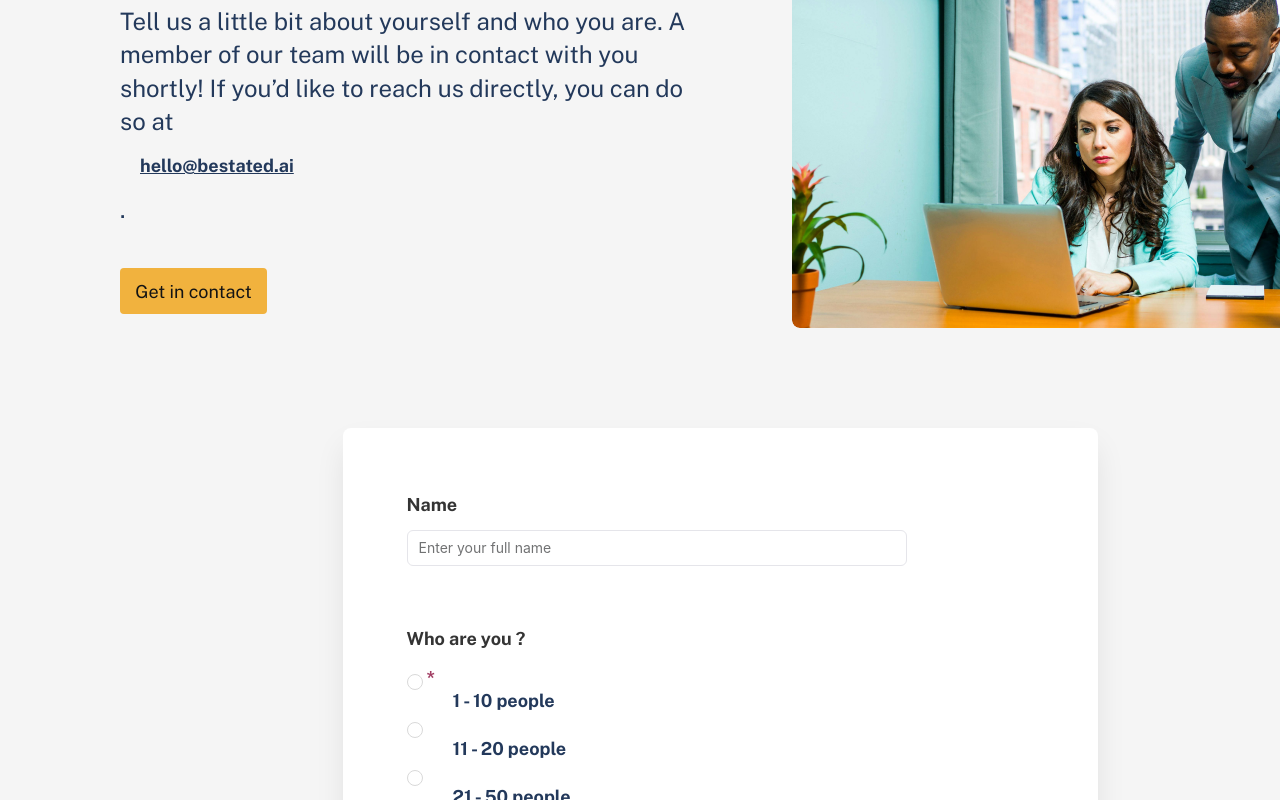
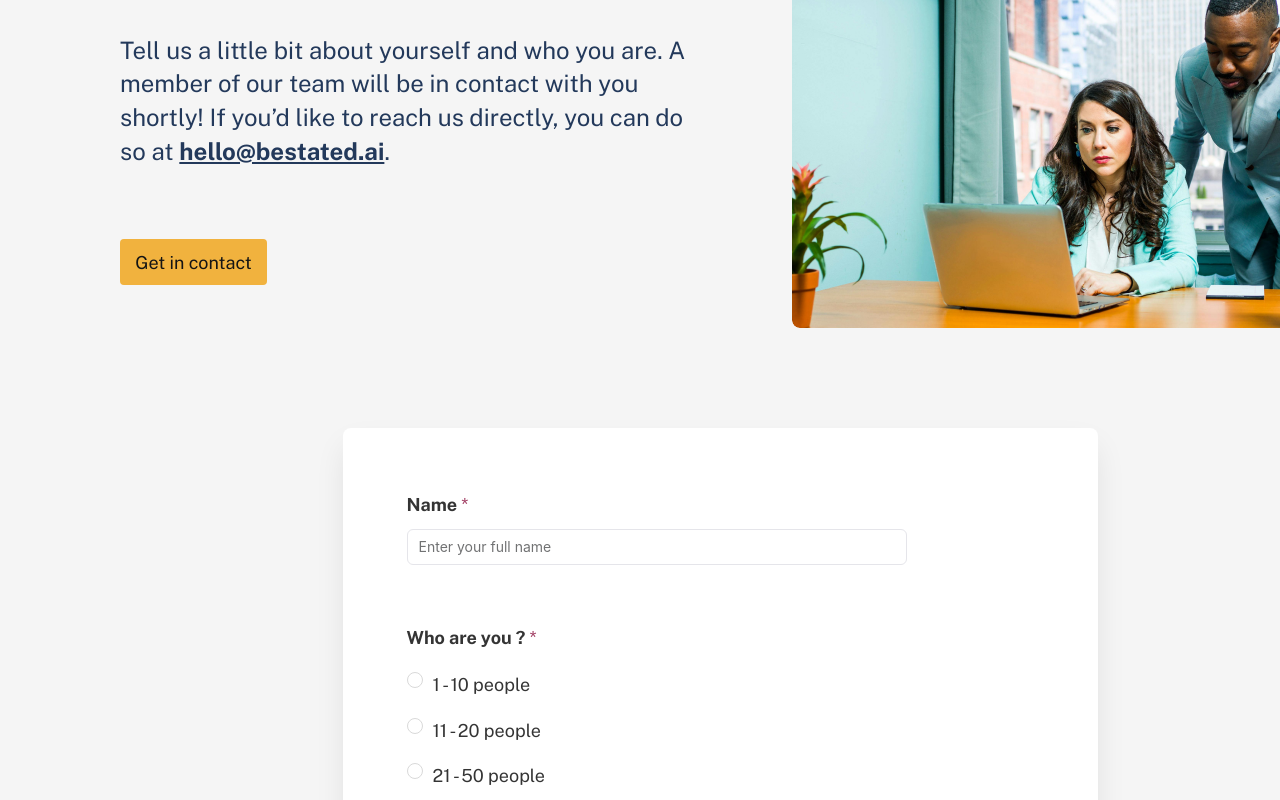
Before and after one commit to chenathy/besated-org, a React app: page /contact in a window 1280 px wide. Shown: the part 300-1100 px from the top of the page. Built offline with nearby package versions, Linux system fonts and the light colour scheme.

Commit message:
fixing <span>

```diff
--- a/src/Contact/Contact.css
+++ b/src/Contact/Contact.css
@@ -37,21 +37,19 @@
 
 .form-group .rs-form-control-label {
     margin-bottom: 12px;
-}
-
-.form-group .radio {
     font-family: 'Public Sans', sans-serif;
     font-size: 18px;
-    font-weight: 400;
+    font-weight: 600;
     line-height: 25.2px;
     text-align: left;
 }
 
-.form-group p, span {
+
+ .form-group span {
     height: 26px;
     font-family: 'Public Sans', sans-serif;
     font-size: 18px;
-    font-weight: 600;
+    font-weight: 400;
     line-height: 25.2px;
     text-align: left;
 }
--- a/src/Contact/index.js
+++ b/src/Contact/index.js
@@ -132,7 +132,6 @@ const Contact = () => {
                                     <Radio
                                         key={option.value}
                                         value={option.value}
-                                         className='radio'
                                     >
                                         {option.label}
                                     </Radio>
--- a/src/NavBar/NavBar.css
+++ b/src/NavBar/NavBar.css
@@ -52,7 +52,7 @@
     align-items: center;
 }
 
-.navbar li a, span {
+.navbar li a, .navbar li span {
     height: 26;
     width: auto;
     display: block;
```
